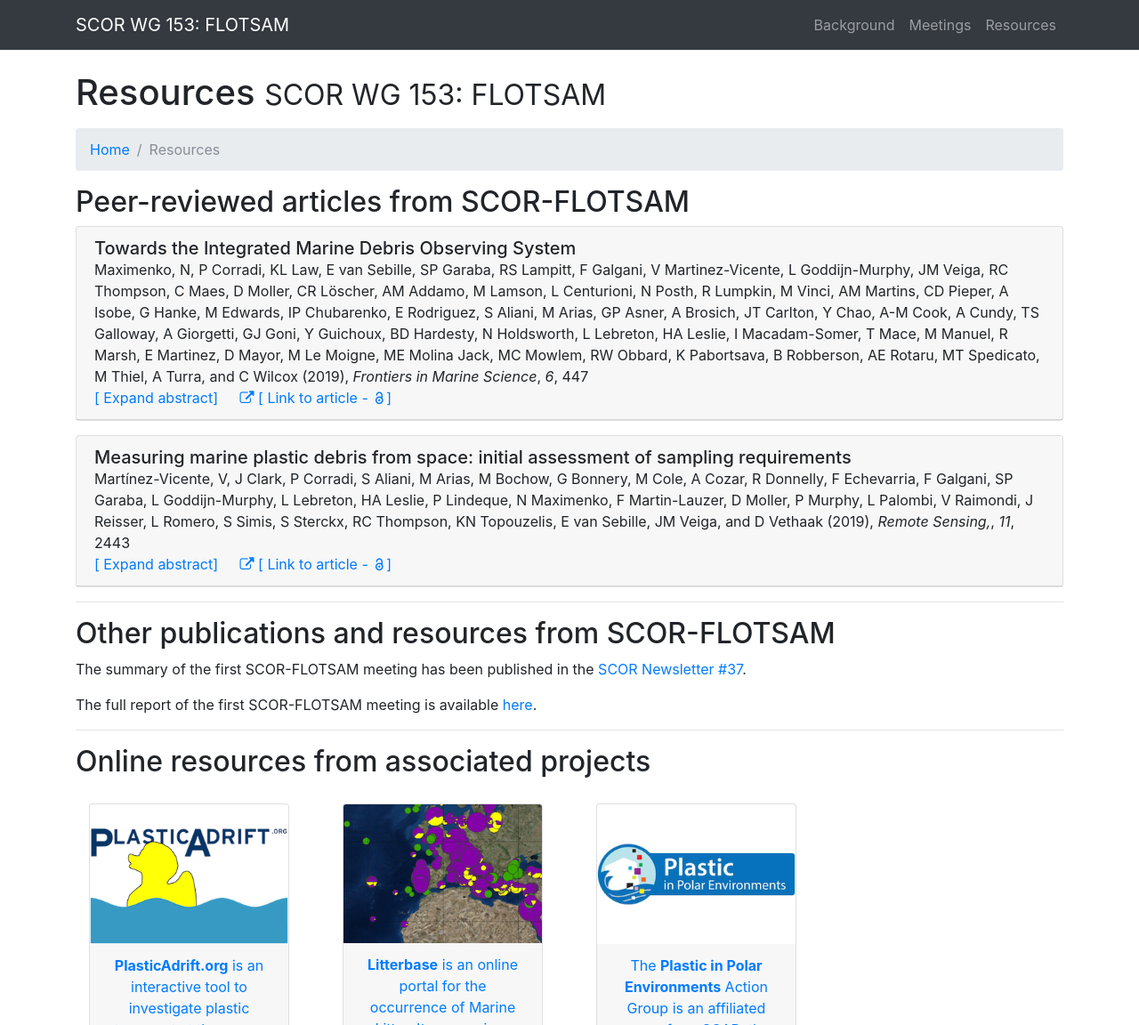
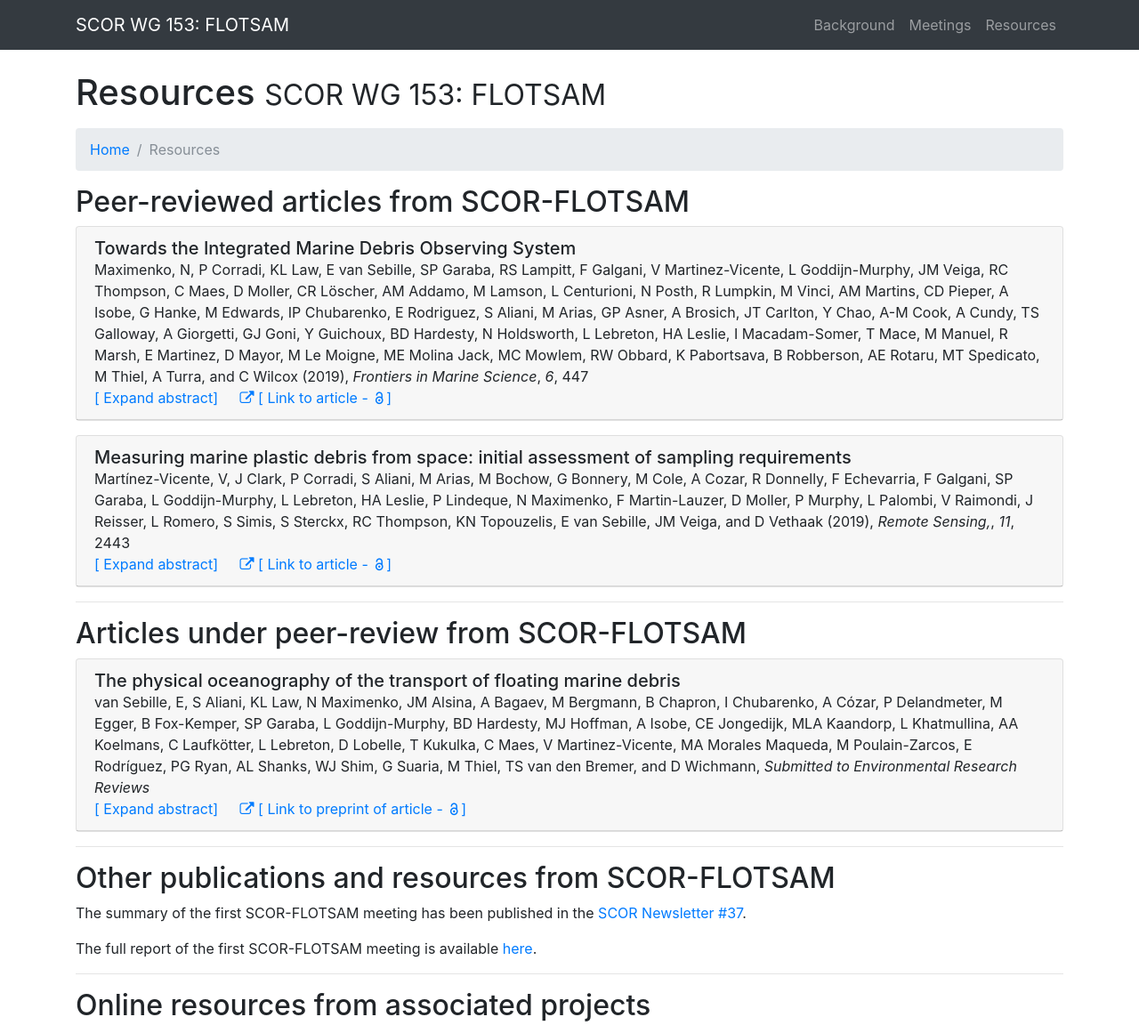
Before and after one commit to SCOR-FLOTSAM/website, a website: page resources.html in a window 1280 px wide. Shown: the top 1152 px of the page at 89% size. Drawn offline with Linux system fonts and the light colour scheme; files whose address does not match are found by name.

Commit message:
Adding ERR review paper and pdf to resources page

```diff
--- a/resources.html
+++ b/resources.html
@@ -116,7 +116,33 @@
 
       <hr>
 
+      <h2 id="submittedarticles">Articles under peer-review from SCOR-FLOTSAM</h2>
+
+      <div class="row">
+        <div class="col">
+
+          <div class="card">
+            <div class="card-header" role="tab">
+              <h5 class="mb-0">
+                The physical oceanography of the transport of floating marine debris
+              </h5>
+              van Sebille, E, S Aliani, KL Law, N Maximenko, JM Alsina, A Bagaev, M Bergmann, B Chapron, I Chubarenko, A Cózar, P Delandmeter, M Egger, B Fox-Kemper, SP Garaba, L Goddijn-Murphy, BD Hardesty, MJ Hoffman, A Isobe, CE Jongedijk, MLA Kaandorp, L Khatmullina, AA Koelmans, C Laufkötter, L Lebreton, D Lobelle, T Kukulka, C Maes, V Martinez-Vicente, MA Morales Maqueda, M Poulain-Zarcos, E Rodríguez, PG Ryan, AL Shanks, WJ Shim, G Suaria, M Thiel, TS van den Bremer, and D Wichmann, <i>Submitted to Environmental Research Reviews</i><br>
+              <a class="collapsed card-link" data-toggle="collapse" href="#VanSebille_etal2020" aria-expanded="true">[ Expand abstract]</a>
+              <a class="card-link" href="VanSebille_etal_SCORWGReviewPaper_submitted.pdf"><i class="fa fa-external-link fa-1x"></i> [ Link to preprint of article - <i class="ai ai-open-access ai-1x"></i>]</a>
+            </div>
+            <div id="VanSebille_etal2020" class="collapse" role="tabpanel">
+              <div class="card-body">
+                Marine plastic debris floating on the ocean surface is a major environmental problem. However, its distribution in the ocean is poorly mapped, and most of the plastic waste estimated to have entered the ocean from land is unaccounted for. Better understanding of how plastic debris is transported from coastal and marine sources is crucial to quantify and close the global inventory of marine plastics, which in turn represents critical information for mitigation or policy strategies. At the same time, plastic is a unique tracer that provides an opportunity to learn more about the physics and dynamics of our ocean across multiple scales, from the Ekman convergence in basin- scale gyres to individual waves in the surfzone. In this review, we comprehensively discuss what is known about the different processes that govern the transport of floating marine plastic debris in both the open ocean and the coastal zones, based on the published literature and referring to insights from neighbouring fields such as oil spill dispersion, marine safety recovery, plankton connectivity, and others. We discuss how measurements of marine plastics (both in situ and in the laboratory), remote sensing, and numerical simulations can elucidate these processes and their interactions across spatio-temporal scales.
+              </div>
+            </div>
+          </div>
+        </div>
+      </div>
+
+      <hr>
+
       <h2>Other publications and resources from SCOR-FLOTSAM</h2>
+
       <p>
         The summary of the first SCOR-FLOTSAM meeting has been published in the <a href="http://www.scor-int.org/Publications/SCOR-NL-37.pdf">SCOR Newsletter #37</a>.</p>
       <p>
```
Also changed, not shown: 1 other file.
